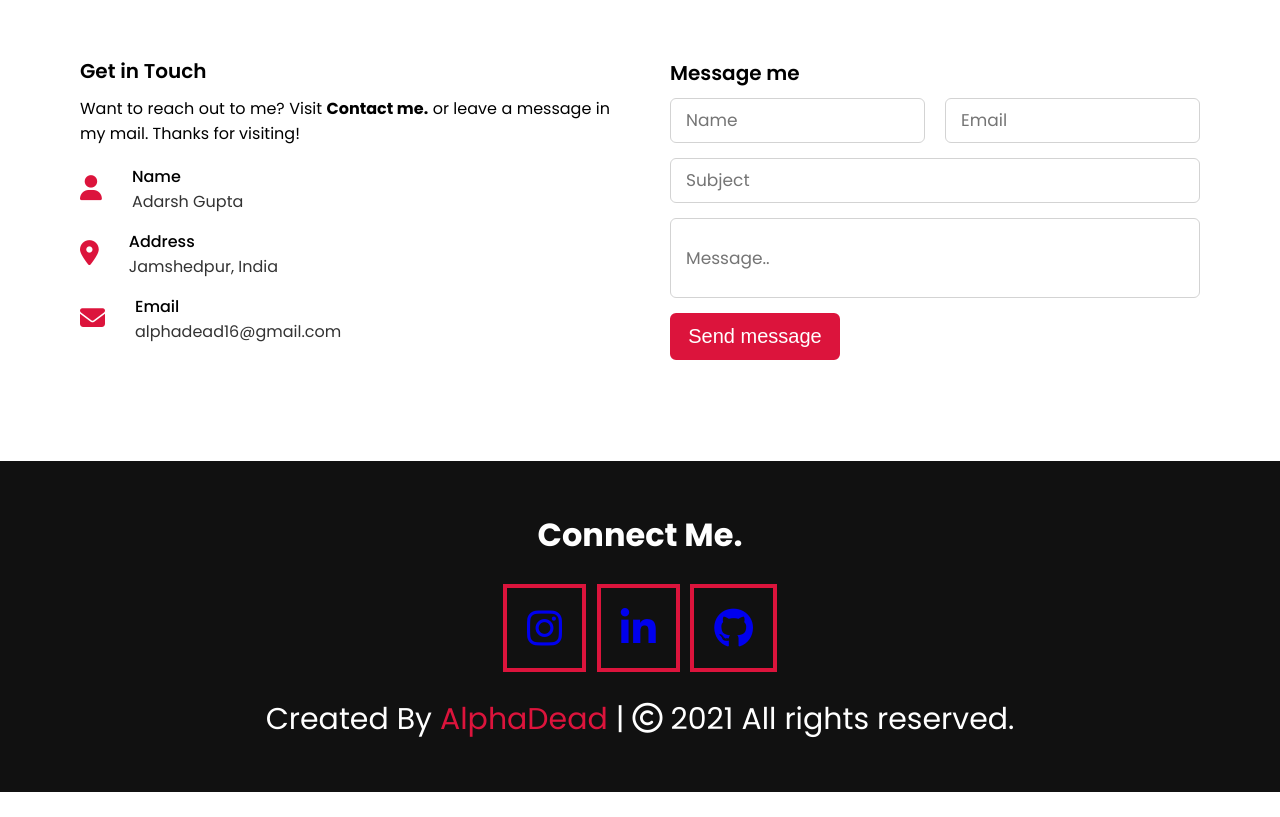
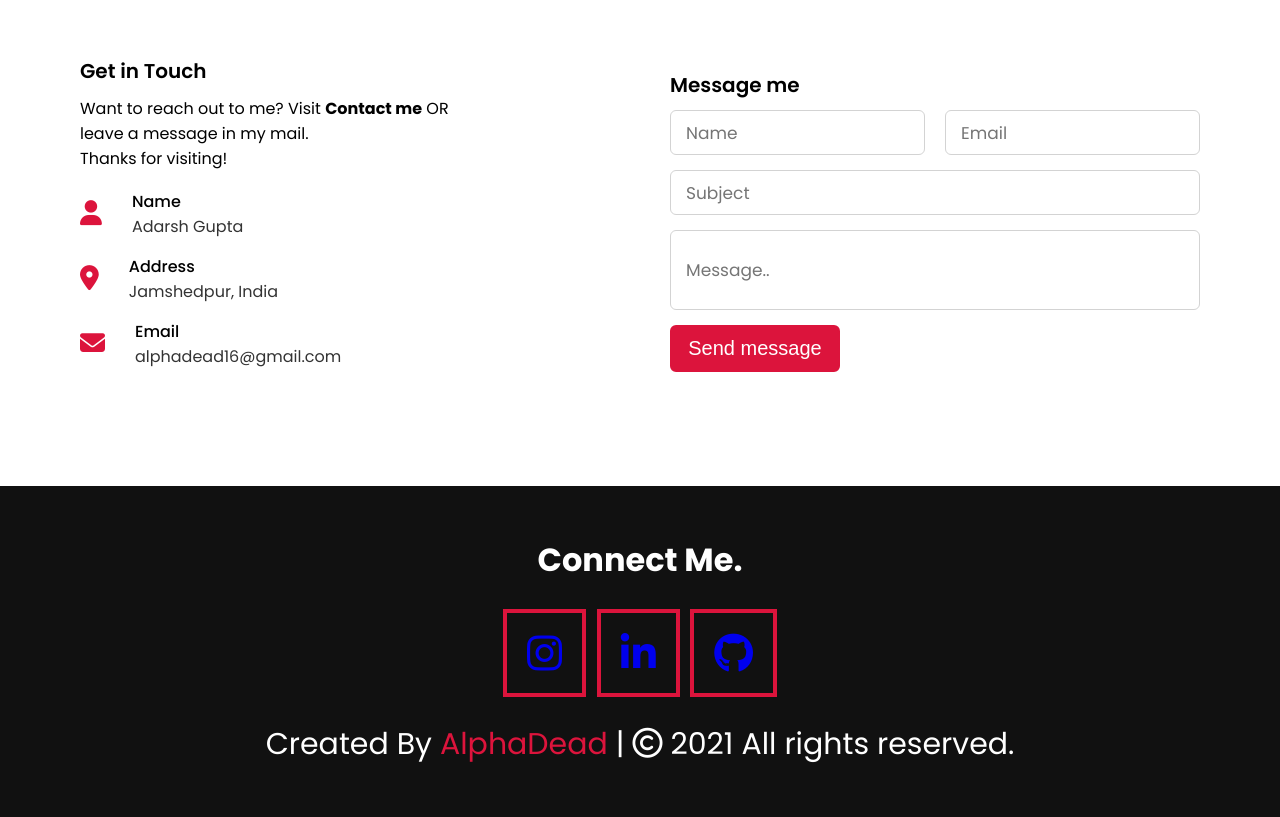
Before and after one commit to alphadead/portfolio, a plain HTML site: page index.html in a window 1280 px wide. Shown: the part 2972-3789 px from the top of the page. Before the commit the page ends 3764 px from the top, so only its background shows below. Drawn offline with nearby package versions, Linux system fonts and the light colour scheme.

Commit message:
Update index.html

```diff
--- a/index.html
+++ b/index.html
@@ -190,8 +190,8 @@
                     <div class="text">
                         Get in Touch</div>
                     <p>
-                       Want to reach out to me? Visit <b>Contact me.</b>
-                        or leave a message in my mail.
+                       Want to reach out to me? Visit <b>Contact me</b>
+                        OR<br> leave a message in my mail.<br>
                         Thanks for visiting!
                     </p>
                     <div class="icons">
```
